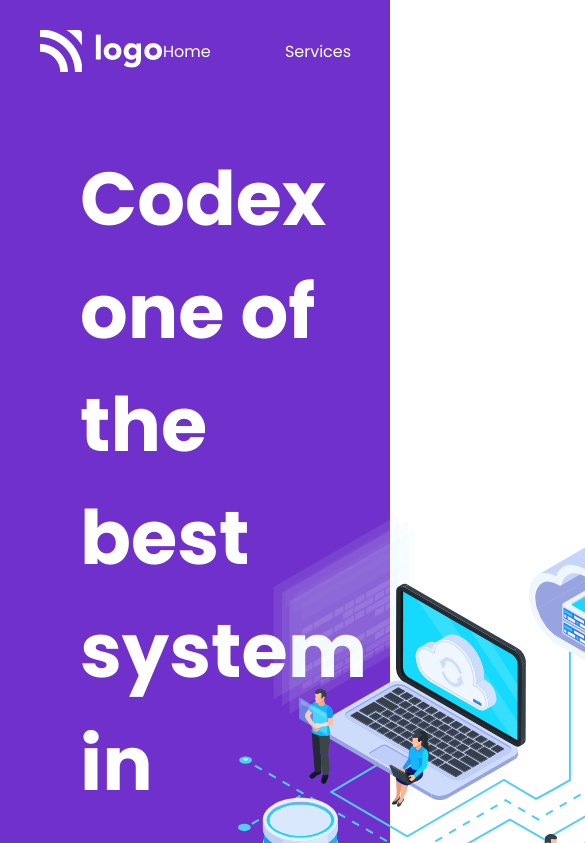
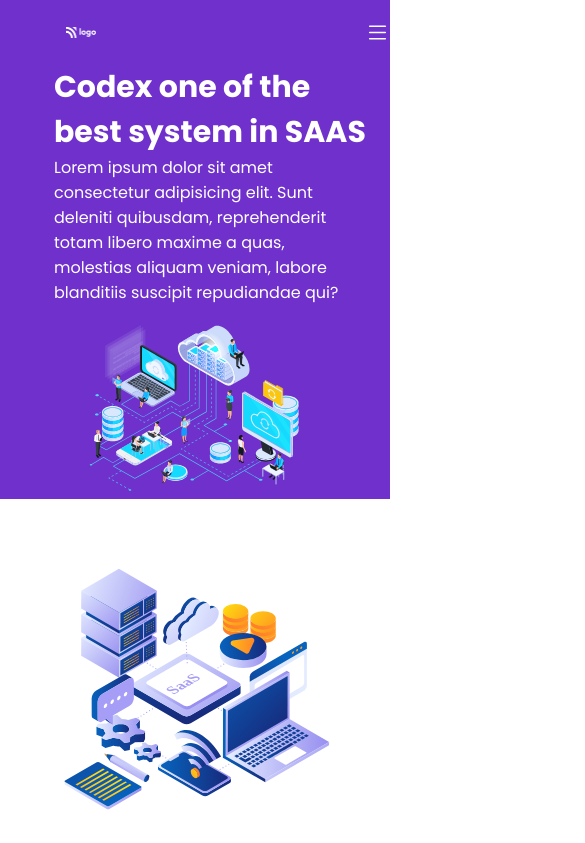
Before and after one commit to deepak-singh5219/SAAS-Website-Landing-Page, a plain HTML site: page index.html in a window 390 px wide. Shown: the top 843 px of the page, 585 px wide, since content can reach past the window. Drawn offline with Linux system fonts and the light colour scheme.

Commit message:
responsiveness

```diff
--- a/index.html
+++ b/index.html
@@ -12,9 +12,16 @@
 <link href="https://fonts.googleapis.com/css2?family=Poppins:ital,wght@0,200;0,400;0,500;0,600;0,700;0,800;1,500&display=swap" rel="stylesheet">    <title>SAAS Landing Page</title>
 </head>
 <body>
+<div class="outside-navbar">
 
     <div class="navbar">
-        <img src="./assets/Logo.png" alt="" class="logo">
+        <div class="insdie-navbar">
+
+        </div>
+        <div class="left">
+
+            <img src="./assets/Logo.png" alt="" class="logo">
+        </div>
         <div class="right">
 
             <ul class="list">
@@ -26,8 +33,13 @@
             </ul>
 
             <button class="nav-btn">Free Trial</button>
+
         </div>
+        <svg xmlns="http://www.w3.org/2000/svg" width="25" height="25" fill="currentColor" class="hamburger bi bi-list" viewBox="0 0 16 16">
+            <path fill-rule="evenodd" d="M2.5 12a.5.5 0 0 1 .5-.5h10a.5.5 0 0 1 0 1H3a.5.5 0 0 1-.5-.5zm0-4a.5.5 0 0 1 .5-.5h10a.5.5 0 0 1 0 1H3a.5.5 0 0 1-.5-.5zm0-4a.5.5 0 0 1 .5-.5h10a.5.5 0 0 1 0 1H3a.5.5 0 0 1-.5-.5z"/>
+          </svg>
     </div>
+</div>
 
     <div class="header">
         <div class="left">
--- a/style.css
+++ b/style.css
@@ -4,6 +4,9 @@
     font-family: Poppins;
 }
 
+.outside-navbar{
+    background-color:#7030CC ;
+}
 .navbar{
 
     display:flex;
@@ -14,13 +17,26 @@
     padding-left:40px;
     padding-right:40px;
     background-color:#7030CC ;
+    width:100%;
 }
 
+.navbar .left{
+    width:60%;
+    display: flex;
+    align-items: flex-start;
+    justify-content: flex-start;
+}
+
+
+.hamburger{
+    color:#ffffff;
+    display:none;
+}
 .navbar .right{
     display:flex;
     align-items: center;
     justify-content: space-between;
-    width:800px;
+    width:60%;
     /* font-weight: 800; */
 
 }
@@ -30,7 +46,7 @@
     display:flex;
     align-items: center;
     justify-content: space-between;
-    width:600px;
+    width:70%;
     color:#ffffff;
 }
 
@@ -49,10 +65,17 @@
     align-items: center;
     justify-content: space-between;
     padding:40px;
+    width:100%;
+
 }
-
+.header .right{
+    width:65%;
+    display: flex;
+    justify-content: center;
+    align-items: center;
+}
 .header .right img{
-    width:800px
+    width:500px;
 }
 
 .header .left{
@@ -61,13 +84,13 @@
     align-items: flex-start;
     justify-content: space-between;
     width:35%;
-    margin-left:40px;
+    margin-left:30px;
     color:#ffffff;
 
 }
 
 .header .left h1{
-    font-size:75px;
+    font-size:65px;
     font-weight: bolder;
 }
 
@@ -132,6 +155,7 @@
     display:flex;
     flex-direction: column;
     align-items: center;
+    flex-wrap: wrap;
     justify-content: center;
 }
 
@@ -190,3 +214,112 @@
     margin-top:20px;
     width:250px;
 }
+
+@media only screen and (max-width:1000px){
+
+    .hamburger{
+
+        display:block;
+    }
+    .logo{
+        width:30px;
+        margin:0;
+        padding:0;
+    }
+    .navbar{
+        width:100%;
+        justify-content: space-between;
+        align-items: center;
+        padding:0;
+        margin:0;
+        padding-top: 20px;
+    padding-bottom:20px;
+
+    }
+
+
+    .navbar .right{
+       display: none;
+    }
+    .header{
+
+        flex-direction: column;
+        width:100vw;
+        margin:0;
+        padding:0;
+    }
+
+    .header .right img{
+        width:90%;
+    }
+
+    .header .left{
+
+        align-items: center;
+        width:80%;
+
+        color:#ffffff;
+
+    }
+
+    .header .left h1{
+
+       font-size: 30px;
+
+    }
+
+    .second-header{
+        flex-direction: column;
+        justify-content: center;
+        align-items: center;
+    }
+
+    .second-header .left img{
+        width:100%;
+    }
+
+    .second-header .right{
+        width:100%;
+        padding-right:0;
+        align-items: center;
+        justify-content: center;
+        margin:0;
+        padding:0;
+
+
+    }
+
+    .second-header .head{
+
+        width:100vw;
+        text-align: center;
+    }
+
+    .second-header .right .list{
+        width:80%;
+        list-style: none;
+
+    }
+
+    .third-header .cards{
+
+        width:90%;
+        height:100%;
+        flex-direction: column;
+    }
+
+    .third-header .head{
+        width:80%;
+        margin:20px;
+
+    }
+
+    .third-header .cards .card{
+        height:100%;
+        width:95%;
+
+    }
+
+
+
+}
```
Also changed, not shown: 1 other file.
